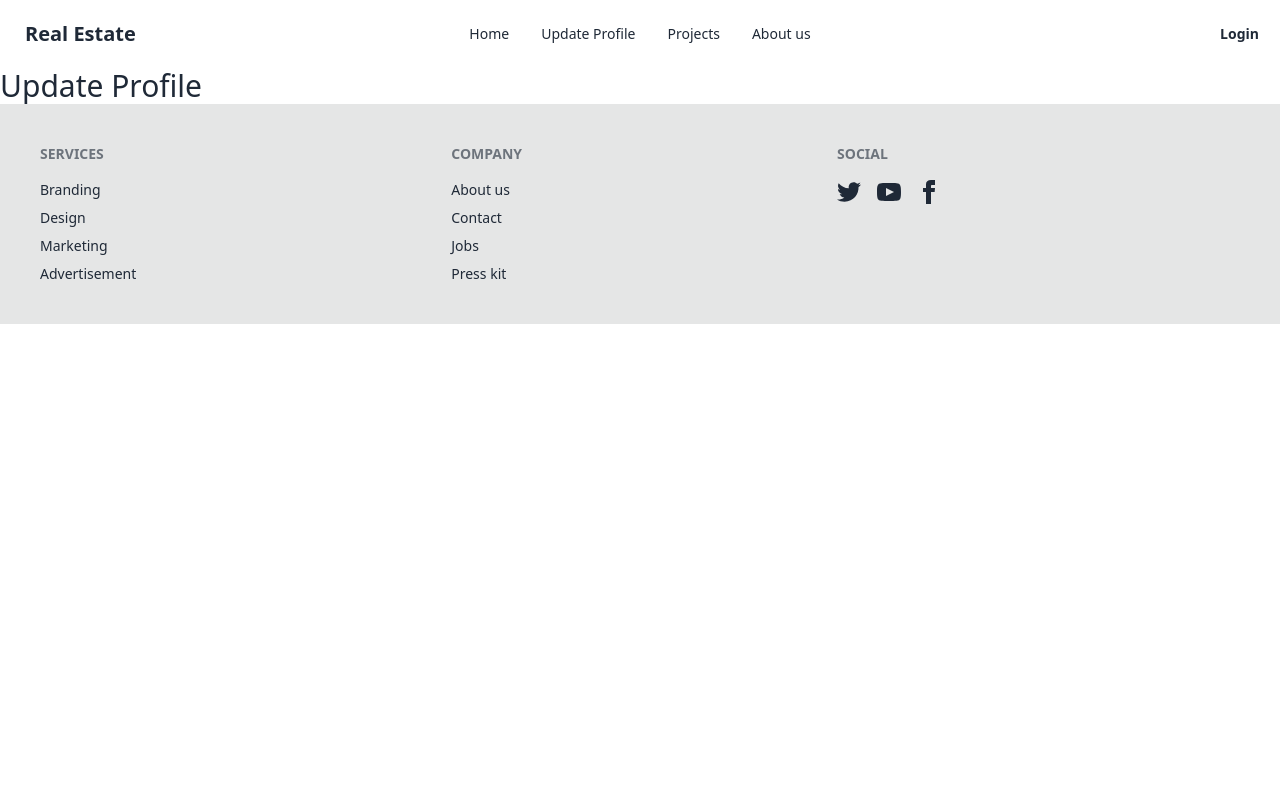
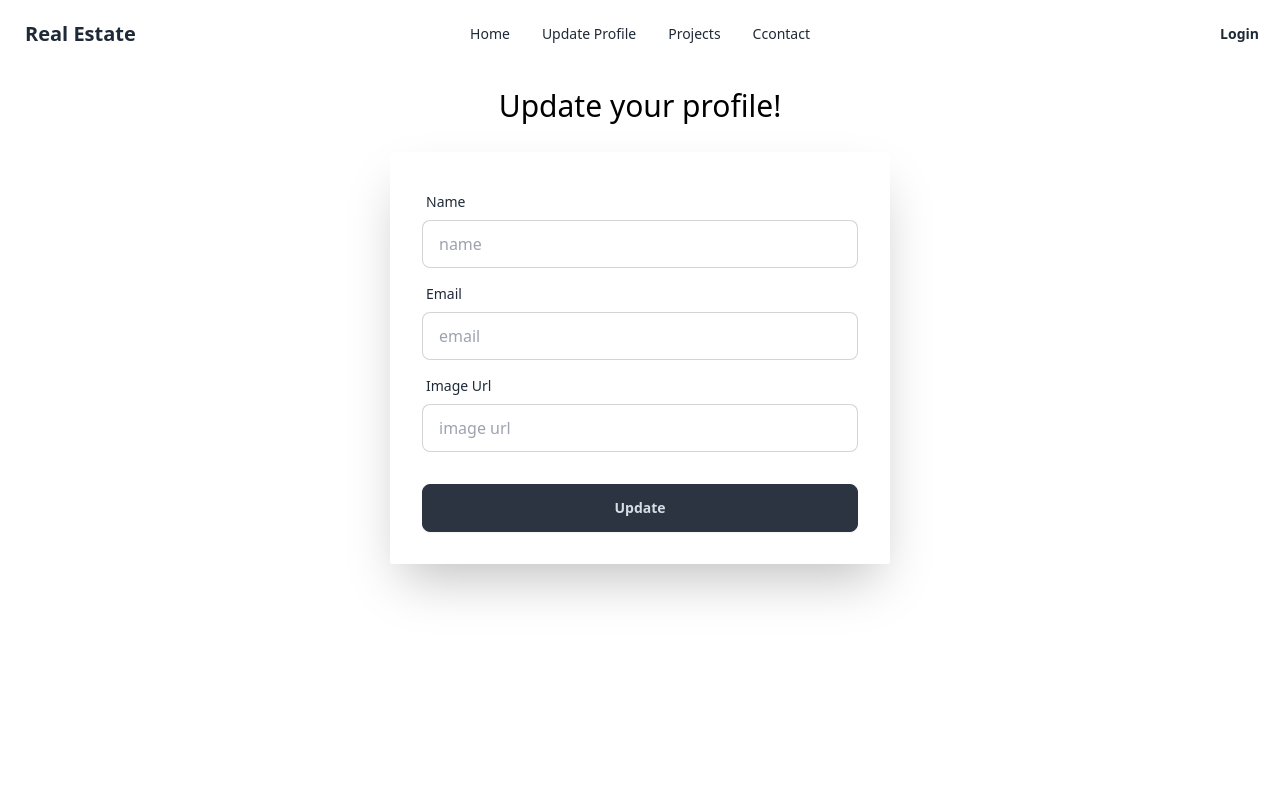
Before and after one commit to rijviislam/crestview-estates, a React (Vite) app: page /updateprofile in a window 1280 px wide. Shown: the top 800 px of the page. Built offline with nearby package versions, Linux system fonts and the light colour scheme; no server answers.

Commit message:
feat: added contact page

```diff
--- a/package.json
+++ b/package.json
@@ -18,6 +18,7 @@
     "react": "^18.2.0",
     "react-dom": "^18.2.0",
     "react-hook-form": "^7.51.2",
+    "react-icons": "^5.0.1",
     "react-leaflet": "^4.2.1",
     "react-router-dom": "^6.22.3",
     "sort-by": "^1.2.0",
--- a/src/AuthProvider/AuthProvider.jsx
+++ b/src/AuthProvider/AuthProvider.jsx
@@ -1,4 +1,5 @@
 import {
+  GithubAuthProvider,
   GoogleAuthProvider,
   createUserWithEmailAndPassword,
   onAuthStateChanged,
@@ -11,6 +12,7 @@ import auth from "../Firebase/firebase.config";
 
 export const AuthContext = createContext(null);
 const googleProvider = new GoogleAuthProvider();
+const githubProvider = new GithubAuthProvider();
 export default function AuthProvider({ children }) {
   const [user, setUser] = useState(null);
   // CREATE USER //
@@ -45,11 +47,18 @@ export default function AuthProvider({ children }) {
   const googleLogin = () => {
     signInWithPopup(auth, googleProvider);
   };
+
+  // GITHUB LOGIN //
+  const githubLogin = () => {
+    signInWithPopup(auth, githubProvider);
+  };
+
   const allValues = {
     createUser,
     loginUser,
     signOutUser,
     googleLogin,
+    githubLogin,
     user,
   };
   return (
--- a/src/Component/Navbar/Navbar.jsx
+++ b/src/Component/Navbar/Navbar.jsx
@@ -38,7 +38,7 @@ export default function Navbar() {
               <Link to="/projects">Projects</Link>
             </li>
             <li>
-              <Link to="/aboutus">About us</Link>
+              <Link to="/contact">Ccontact</Link>
             </li>
           </ul>
         </div>
@@ -58,7 +58,7 @@ export default function Navbar() {
             <Link to="/projects">Projects</Link>
           </li>
           <li>
-            <Link to="/aboutus">About us</Link>
+            <Link to="/contact">Ccontact</Link>
           </li>
         </ul>
       </div>
--- a/src/Component/SocialLogin/SocialLogin.jsx
+++ b/src/Component/SocialLogin/SocialLogin.jsx
@@ -1,7 +1,7 @@
 import useAuth from "../../Hooks/useAuth";
 
 export default function SocialLogin() {
-  const { googleLogin } = useAuth();
+  const { googleLogin, githubLogin } = useAuth();
   return (
     <>
       <div className="divider">continue with</div>
@@ -13,7 +13,7 @@ export default function SocialLogin() {
           Google
         </button>
         <button
-          //   onClick={() => githubLogin()}
+          onClick={() => githubLogin()}
           className="btn btn-secondary btn-sm btn-outline"
         >
           Github
--- a/src/Pages/AboutUs/AboutUs.jsx
+++ /dev/null
@@ -1,7 +0,0 @@
-export default function AboutUs() {
-  return (
-    <div>
-      <h2 className="text-3xl">About Us</h2>
-    </div>
-  );
-}
--- /dev/null
+++ b/src/Pages/Contact/Contact.jsx
@@ -0,0 +1,99 @@
+import { FaLocationDot } from "react-icons/fa6";
+import { IoCall } from "react-icons/io5";
+import { MdEmail } from "react-icons/md";
+export default function Contact() {
+  return (
+    <div className="flex items-center flex-col my-5">
+      <h2 className="text-3xl text-black">Contact</h2>
+      <div className="flex gap-10 my-10">
+        <div className="bg-base-200 p-8 rounded-lg">
+          <h2 className="text-2xl mb-5 text-black ">CORPORATE OFFICE</h2>
+          <div className="flex flex-col gap-8">
+            <p className="flex gap-3 items-start w-[400px]">
+              <FaLocationDot className="text-4xl" />
+              <small className="ml-4 text-lg cursor-pointer">
+                Sheltech Tower, 60 Sheikh Russel Square, West Panthapath,
+                Dhaka-1205, Bangladesh
+              </small>
+            </p>
+            <p className="flex gap-5 items-start w-[400px]">
+              <MdEmail className="text-3xl" />
+              <small className=" text-lg cursor-pointer">
+                realestate@gmail.com
+              </small>
+            </p>
+            <p className="flex gap-5 items-start w-[400px]">
+              <IoCall className="text-3xl" />
+              <small className=" text-lg cursor-pointer">
+                1655990 (Sales Enquiry)
+              </small>
+            </p>
+            <p className="flex gap-5 items-start w-[400px]">
+              <IoCall className="text-gray-600 text-3xl" />
+              <small className=" text-lg cursor-pointer">
+                0912 444 333 222 (General Enquiry)
+              </small>
+            </p>
+            <p className="flex gap-5 items-start w-[400px]">
+              <IoCall className="text-green-700 text-3xl" />
+              <small className=" text-lg cursor-pointer">
+                09112 555 66 (Land Enquiry)
+              </small>
+            </p>
+          </div>
+        </div>
+        <div className="bg-base-200 w-[500px] p-8 rounded-lg">
+          <h2 className="text-2xl mb-5 text-black">CONNECT WITH US</h2>
+          <form className="">
+            <div className="form-control">
+              <label className="label">
+                <span className="label-text">Name</span>
+              </label>
+              <input
+                type="name"
+                placeholder="Enter your name"
+                className="input input-bordered"
+                required
+              />
+            </div>
+            <div className="form-control">
+              <label className="label">
+                <span className="label-text">Email</span>
+              </label>
+              <input
+                type="email"
+                placeholder="Enter your email"
+                className="input input-bordered"
+                required
+              />
+            </div>
+            <div className="form-control">
+              <label className="label">
+                <span className="label-text">Contact Number</span>
+              </label>
+              <input
+                type="number"
+                placeholder="Enter your number"
+                className="input input-bordered"
+                required
+              />
+            </div>
+            <div className="form-control">
+              <label className="label">
+                <span className="label-text">Message</span>
+              </label>
+              <textarea
+                placeholder="Enter your message"
+                className="input input-bordered"
+                required
+              />
+            </div>
+            <div className="form-control mt-6">
+              <button className="btn btn-primary">Submit</button>
+            </div>
+          </form>
+        </div>
+      </div>
+    </div>
+  );
+}
--- a/src/Pages/UpdateProfile/UpdateProfile.jsx
+++ b/src/Pages/UpdateProfile/UpdateProfile.jsx
@@ -1,7 +1,48 @@
 export default function UpdateProfile() {
   return (
-    <div>
-      <h2 className="text-3xl">Update Profile</h2>
+    <div className="flex flex-col gap-3 mt-5 items-center">
+      <h2 className="text-3xl text-black">Update your profile!</h2>
+      <div className="min-h-screen">
+        <div className="hero-content flex-col lg:flex-row-reverse">
+          <form className=" w-[500px] rounded-sm  shadow-2xl bg-base-100">
+            <div className="card-body">
+              <div className="form-control">
+                <label className="label">
+                  <span className="label-text">Name</span>
+                </label>
+                <input
+                  type="text"
+                  placeholder="name"
+                  className="input input-bordered"
+                />
+              </div>
+              <div className="form-control">
+                <label className="label">
+                  <span className="label-text">Email</span>
+                </label>
+                <input
+                  type="text"
+                  placeholder="email"
+                  className="input input-bordered"
+                />
+              </div>
+              <div className="form-control">
+                <label className="label">
+                  <span className="label-text">Image Url</span>
+                </label>
+                <input
+                  type="text"
+                  placeholder="image url"
+                  className="input input-bordered"
+                />
+              </div>
+              <div className="form-control mt-6 p-0">
+                <button className="btn btn-neutral">Update</button>
+              </div>
+            </div>
+          </form>
+        </div>
+      </div>
     </div>
   );
 }
--- a/src/main.jsx
+++ b/src/main.jsx
@@ -4,7 +4,7 @@ import { createBrowserRouter, RouterProvider } from "react-router-dom";
 import AuthProvider from "./AuthProvider/AuthProvider";
 import "./index.css";
 import Root from "./Layout/Root";
-import AboutUs from "./Pages/AboutUs/AboutUs";
+import Contact from "./Pages/Contact/Contact";
 import ErrorPage from "./Pages/ErrorPage/ErrorPage";
 import Hoom from "./Pages/Home/Hoom";
 import Login from "./Pages/Login/Login";
@@ -47,8 +47,8 @@ const router = createBrowserRouter([
         element: <UpdateProfile />,
       },
       {
-        path: "/aboutus",
-        element: <AboutUs />,
+        path: "/contact",
+        element: <Contact />,
       },
     ],
   },
```
Also changed, not shown: 1 other file (tests, documents, lock files or other folders).
